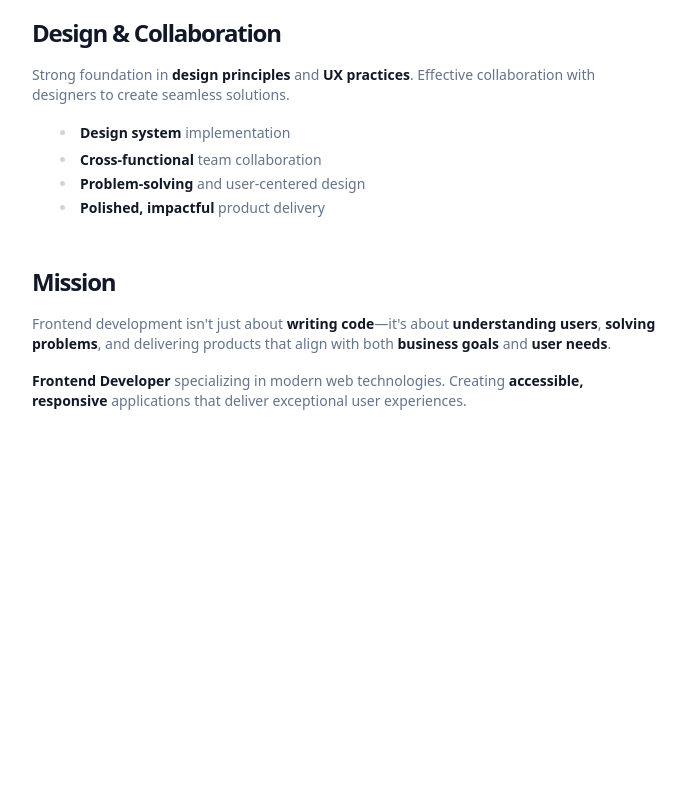
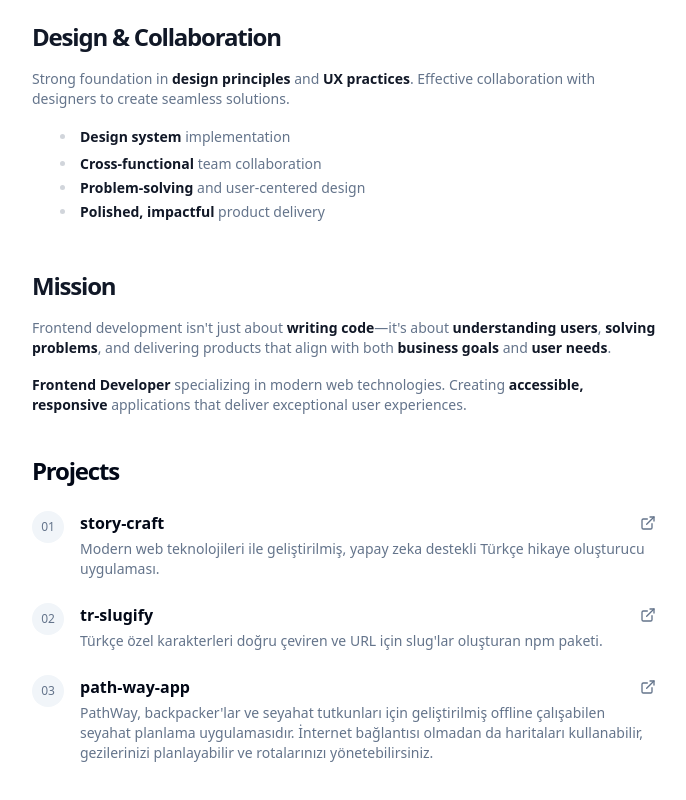
Before and after one commit to ahmetseha/ahmetseha.com, a Next.js app: page / in a window 1280 px wide. Shown: the part 702-1502 px from the top of the page, without its empty margins (296-982 px from the left). Before the commit the page ends 1215 px from the top, so only its background shows below. Built offline with nearby package versions, Linux system fonts and the light colour scheme.

Commit message:
Integrate projects section into homepage with enhanced styling and animations; replace commented-out ProjectGrid with dynamic project listings sourced from a new projects component. Update navbar to remove outdated projects link for improved navigation consistency.

```diff
--- a/src/app/page.tsx
+++ b/src/app/page.tsx
@@ -1,5 +1,6 @@
 import BlurFade from '@/components/magicui/blur-fade';
 import BlurFadeText from '@/components/magicui/blur-fade-text';
+import projects from '@/components/projects';
 import { SkillsMarquee3D } from '@/components/skills-marquee-3d';
 import { Avatar, AvatarFallback, AvatarImage } from '@/components/ui/avatar';
 import { Badge } from '@/components/ui/badge';
@@ -7,7 +8,6 @@ import { Badge } from '@/components/ui/badge';
 import { DATA } from '@/data/resume';
 
 import About from './about/page';
-import ProjectGrid from './projects/page';
 import Work from './work/page';
 
 const BLUR_FADE_DELAY = 0.04;
@@ -42,7 +42,7 @@ export default function Page() {
       </section>
       <section id="about">
         <BlurFade delay={BLUR_FADE_DELAY * 3}>
-          <h2 className="text-xl font-bold">About</h2>
+          <h2 className="text-2xl font-bold tracking-tighter font-sans mb-4">About</h2>
         </BlurFade>
         <BlurFade delay={BLUR_FADE_DELAY * 4}>
           <div className="prose max-w-full text-pretty font-sans text-sm text-muted-foreground dark:prose-invert">
@@ -59,29 +59,55 @@ export default function Page() {
           </div>
         </BlurFade>
       </section>
-      {/*    <section id="work">
-        <BlurFade delay={BLUR_FADE_DELAY * 7}>
-          <Work />
+      <section id="projects" className="space-y-6">
+        <BlurFade delay={BLUR_FADE_DELAY * 5}>
+          <h2 className="text-2xl font-bold tracking-tighter font-sans mb-4">Projects</h2>
         </BlurFade>
-      </section> */}
-      {/*
-      <section id="skills">
-        <div className="flex min-h-0 flex-col gap-y-3">
-          <BlurFade delay={BLUR_FADE_DELAY * 9}>
-            <h2 className="text-xl font-bold">Skills</h2>
-          </BlurFade>
-          <BlurFade delay={BLUR_FADE_DELAY * 10}>
-            <SkillsMarquee3D />
-          </BlurFade>
-        </div>
-      </section> */}
-      {/*   <section id="projects">
-        <div className="space-y-12 w-full py-12">
-          <BlurFade delay={BLUR_FADE_DELAY * 12 + 4 * 0.05}>
-            <ProjectGrid />
-          </BlurFade>
-        </div>
-      </section> */}
+        <BlurFade delay={BLUR_FADE_DELAY * 6}>
+          <div className="space-y-6">
+            {projects.map((project, idx) => (
+              <div key={idx} className="flex items-start space-x-4 group">
+                <div className="flex-shrink-0 w-8 h-8 rounded-full bg-muted flex items-center justify-center">
+                  <span className="text-xs font-medium text-muted-foreground">
+                    {String(idx + 1).padStart(2, '0')}
+                  </span>
+                </div>
+                <div className="flex-1">
+                  <div className="flex items-center justify-between">
+                    <h3 className="font-semibold text-base group-hover:text-foreground transition-colors">
+                      {project.title}
+                    </h3>
+                    <a
+                      href={project.href}
+                      target="_blank"
+                      rel="noopener noreferrer"
+                      className="text-muted-foreground hover:text-foreground transition-colors"
+                    >
+                      <svg
+                        xmlns="http://www.w3.org/2000/svg"
+                        width="16"
+                        height="16"
+                        viewBox="0 0 24 24"
+                        fill="none"
+                        stroke="currentColor"
+                        strokeWidth="2"
+                        strokeLinecap="round"
+                        strokeLinejoin="round"
+                        className="lucide lucide-external-link"
+                      >
+                        <path d="M15 3h6v6" />
+                        <path d="M10 14 21 3" />
+                        <path d="M18 13v6a2 2 0 0 1-2 2H5a2 2 0 0 1-2-2V8a2 2 0 0 1 2-2h6" />
+                      </svg>
+                    </a>
+                  </div>
+                  <p className="text-sm text-muted-foreground mt-1">{project.description}</p>
+                </div>
+              </div>
+            ))}
+          </div>
+        </BlurFade>
+      </section>
     </main>
   );
 }
--- a/src/app/projects/page.tsx
+++ b/src/components/projects.tsx
@@ -1,11 +1,3 @@
-import React from 'react';
-
-import BlurFade from '@/components/magicui/blur-fade';
-import BlurFadeText from '@/components/magicui/blur-fade-text';
-import { ProjectCard } from '@/components/project-card';
-
-const BLUR_FADE_DELAY = 0.04;
-
 const projects = [
   {
     image: '/story-craft.png',
@@ -140,44 +132,4 @@ const projects = [
   },
 ];
 
-const ProjectGrid = () => {
-  return (
-    <div className="space-y-12 w-full pb-12">
-      <BlurFade delay={BLUR_FADE_DELAY}>
-        <div className="flex flex-col items-center justify-center space-y-4 text-center">
-          <div className="space-y-2">
-            <BlurFadeText
-              containerClassName="justify-center"
-              delay={BLUR_FADE_DELAY * 2}
-              className="text-3xl font-bold tracking-tighter sm:text-5xl"
-              text="Crafting Digital Experiences"
-            />
-            <BlurFade delay={BLUR_FADE_DELAY * 3}>
-              <p className="text-muted-foreground md:text-xl/relaxed lg:text-base/relaxed xl:text-xl/relaxed">
-                From innovative web applications to elegant user interfaces, each project represents
-                my passion for creating meaningful digital solutions that make a difference.
-              </p>
-            </BlurFade>
-          </div>
-        </div>
-      </BlurFade>
-      <div className="grid grid-cols-1 gap-3 sm:grid-cols-2 max-w-[800px] mx-auto">
-        {projects.map((project, idx) => (
-          <BlurFade key={idx} delay={BLUR_FADE_DELAY * 4 + idx * 0.05}>
-            <ProjectCard
-              title={project.title}
-              dates={project.dates}
-              description={project.description}
-              tags={project.tags}
-              image={project.image}
-              links={project.links}
-              href={project.href}
-            />
-          </BlurFade>
-        ))}
-      </div>
-    </div>
-  );
-};
-
-export default ProjectGrid;
+export default projects;
--- a/src/components/shared/navbar.tsx
+++ b/src/components/shared/navbar.tsx
@@ -38,7 +38,6 @@ const DATA = {
   navbar: [
     { href: '/', icon: HomeIcon, label: 'Home' },
     /*  { href: "/about", icon: UserIcon, label: "About" }, */
-    { href: '/projects', icon: CodeXmlIcon, label: 'Projects' },
     { href: '/work', icon: BriefcaseIcon, label: 'Work' },
     { href: '/blog', icon: MailIcon, label: 'Blog' },
   ],
```
